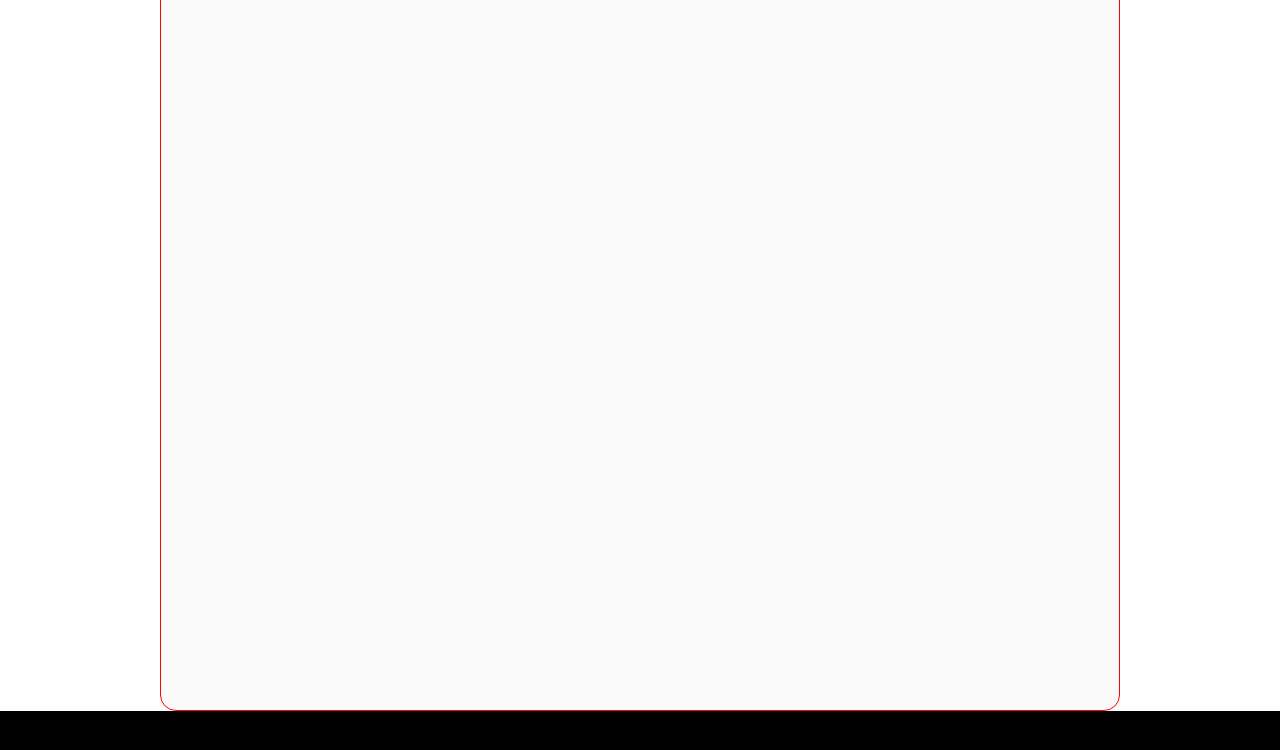
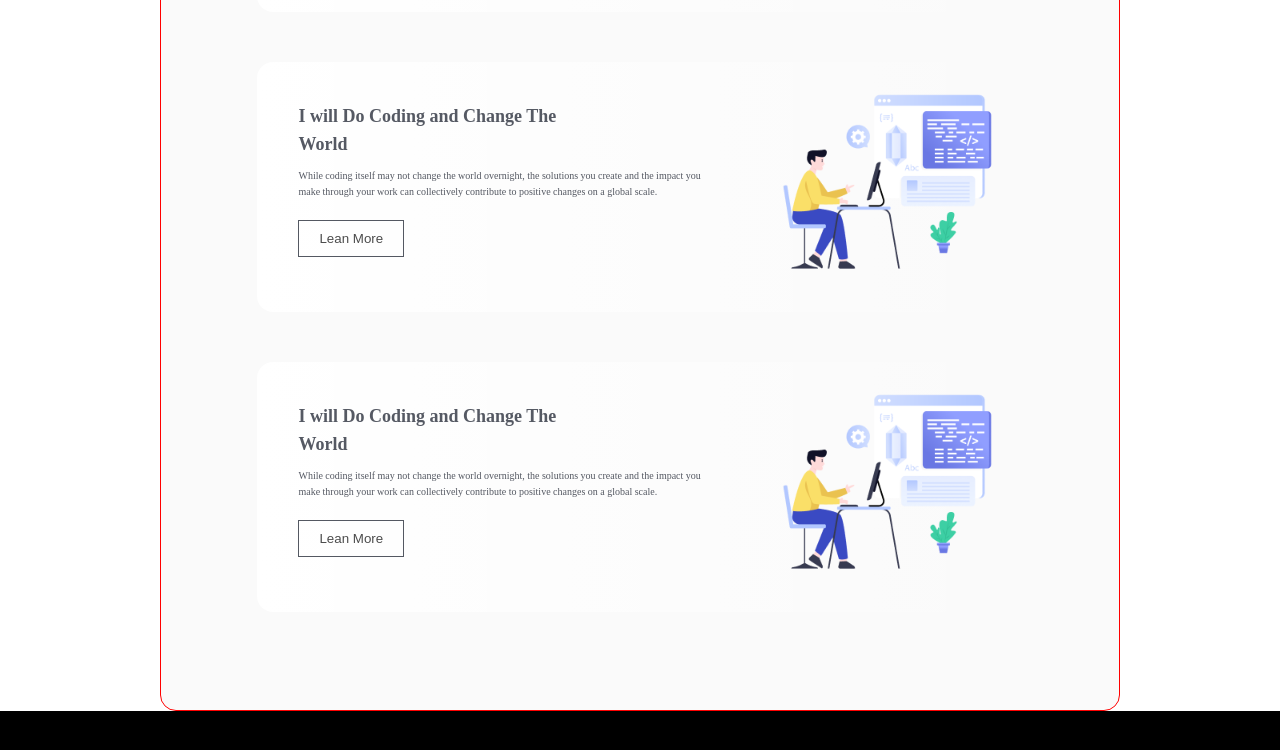
Before and after one commit to trimikroy/assingment-1, a plain HTML site: page index.html in a window 1280 px wide. Shown: the part 1212-1962 px from the top of the page. Drawn offline with Linux system fonts and the light colour scheme; a web font is replaced by a local one.

Commit message:
development section content

```diff
--- a/index.html
+++ b/index.html
@@ -49,6 +49,30 @@
                     </div>
                 </div>
             </div>
+            <div class="development-section-contnet">
+                <div class="development-section-contnet-feature">
+                    <div class="feature-title-descrip">
+                        <h3>I will Do Coding and Change The <br> World</h3>
+                        <p>While coding itself may not change the world overnight, the solutions you create and the impact you make through your work can collectively contribute to positive changes on a global scale. </p>
+                       <button> Lean More </button>
+                    </div>
+                    <div class="feature-img">
+                        <img src="assets/Layer_1.png" alt="">
+                    </div>
+                </div>
+            </div>
+            <div class="development-section-contnet">
+                <div class="development-section-contnet-feature">
+                    <div class="feature-title-descrip">
+                        <h3>I will Do Coding and Change The <br> World</h3>
+                        <p>While coding itself may not change the world overnight, the solutions you create and the impact you make through your work can collectively contribute to positive changes on a global scale. </p>
+                       <button> Lean More </button>
+                    </div>
+                    <div class="feature-img">
+                        <img src="assets/Layer_1.png" alt="">
+                    </div>
+                </div>
+            </div>
         </section>
     </main>
     <footer>
--- a/styles/style.css
+++ b/styles/style.css
@@ -112,6 +112,7 @@
         /* justify-content: center; */
         align-items: center;
         text-align: center;
+        gap: 50px;
 
 
     }
```
